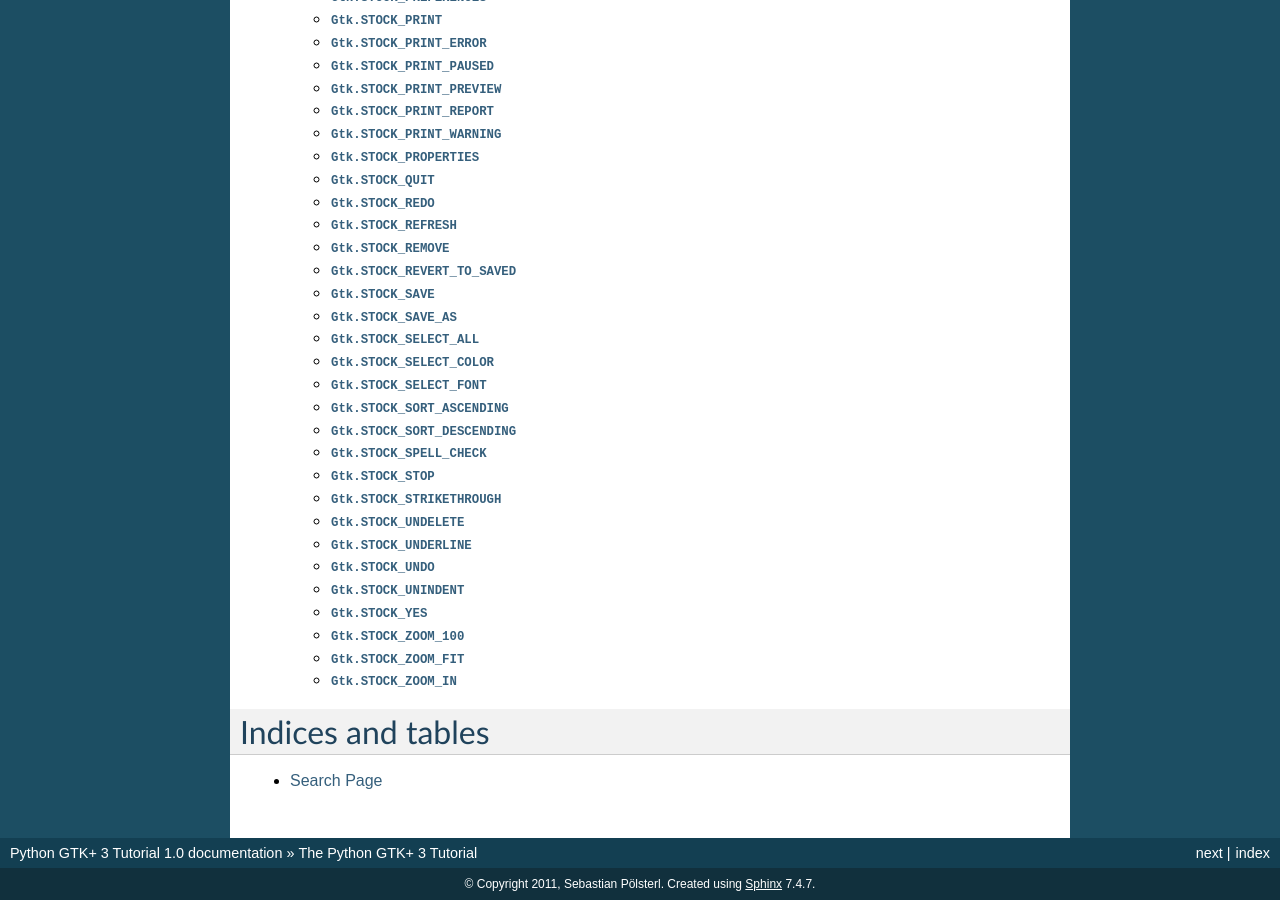
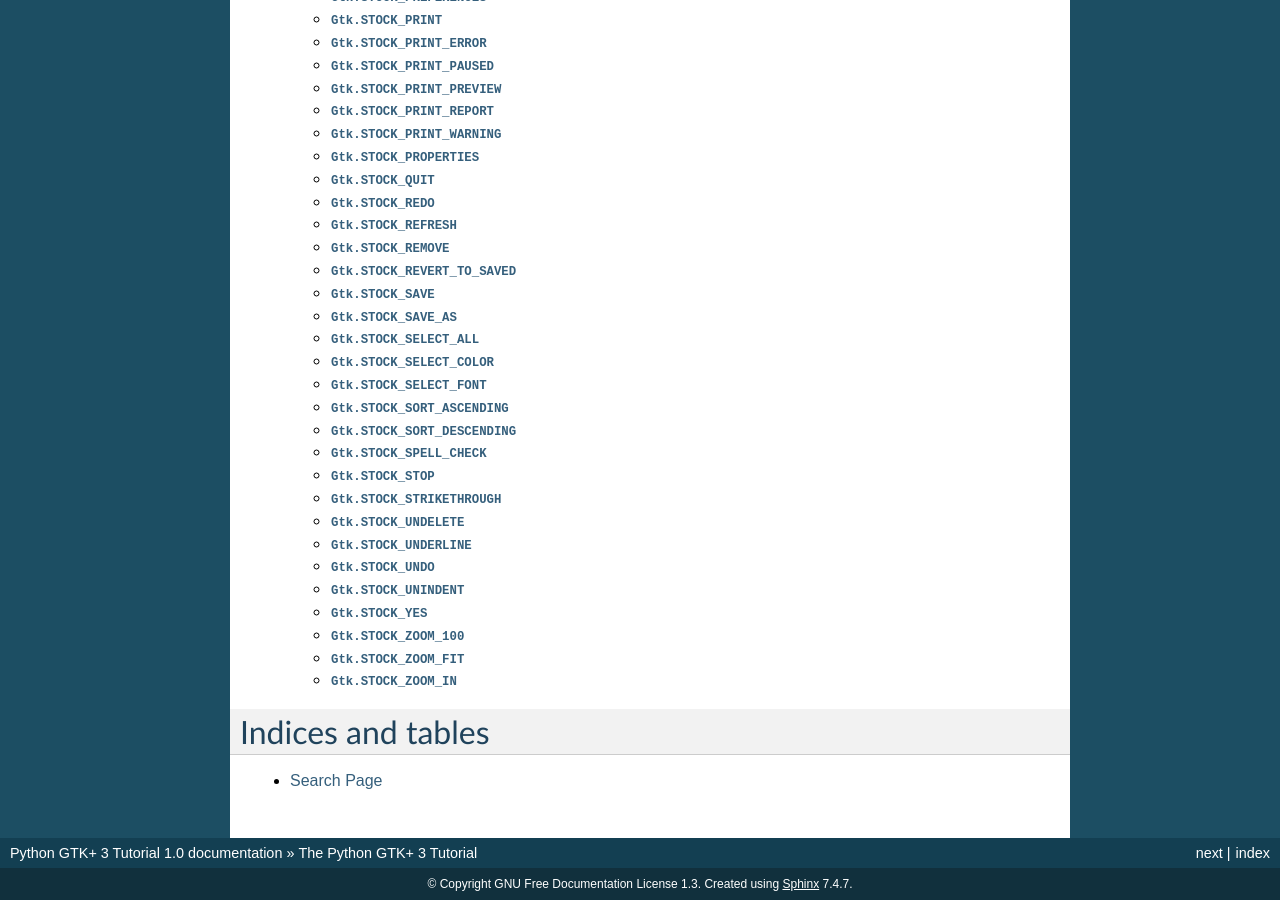
Before and after one commit to sebp/PyGObject-Tutorial, a Sphinx documentation site: the page built from source/index.txt, in a window 1280 px wide and 900 px high, scrolled down 3969 px. Built offline with Sphinx 7.4.7, drawn with Linux system fonts in a browser that asks for light colours.

Commit message:
Mention GNU FDL in config file

```diff
--- a/source/conf.py
+++ b/source/conf.py
@@ -41,7 +41,7 @@ master_doc = 'index'
 
 # General information about the project.
 project = u'Python GTK+ 3 Tutorial'
-copyright = u'2011, Sebastian Pölsterl'
+copyright = u'GNU Free Documentation License 1.3'
 
 # The version info for the project you're documenting, acts as replacement for
 # |version| and |release|, also used in various other places throughout the
```
